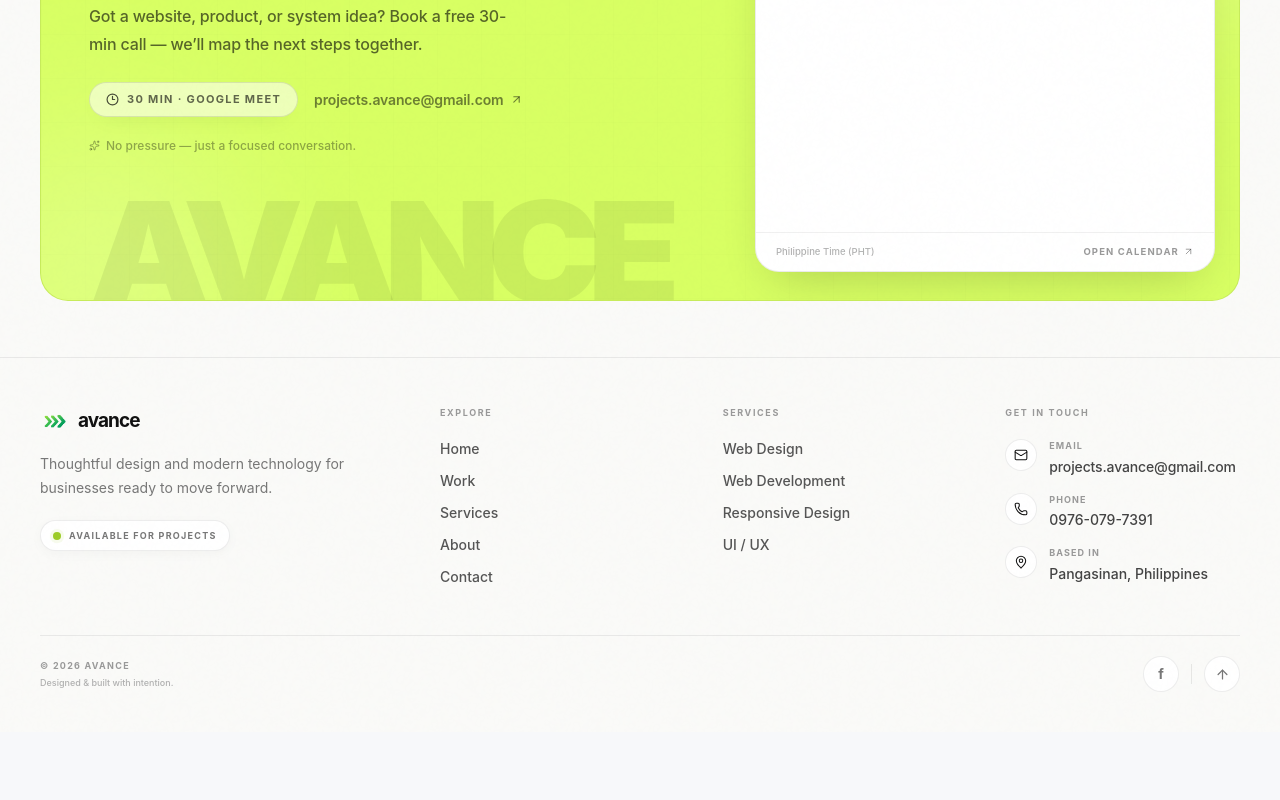
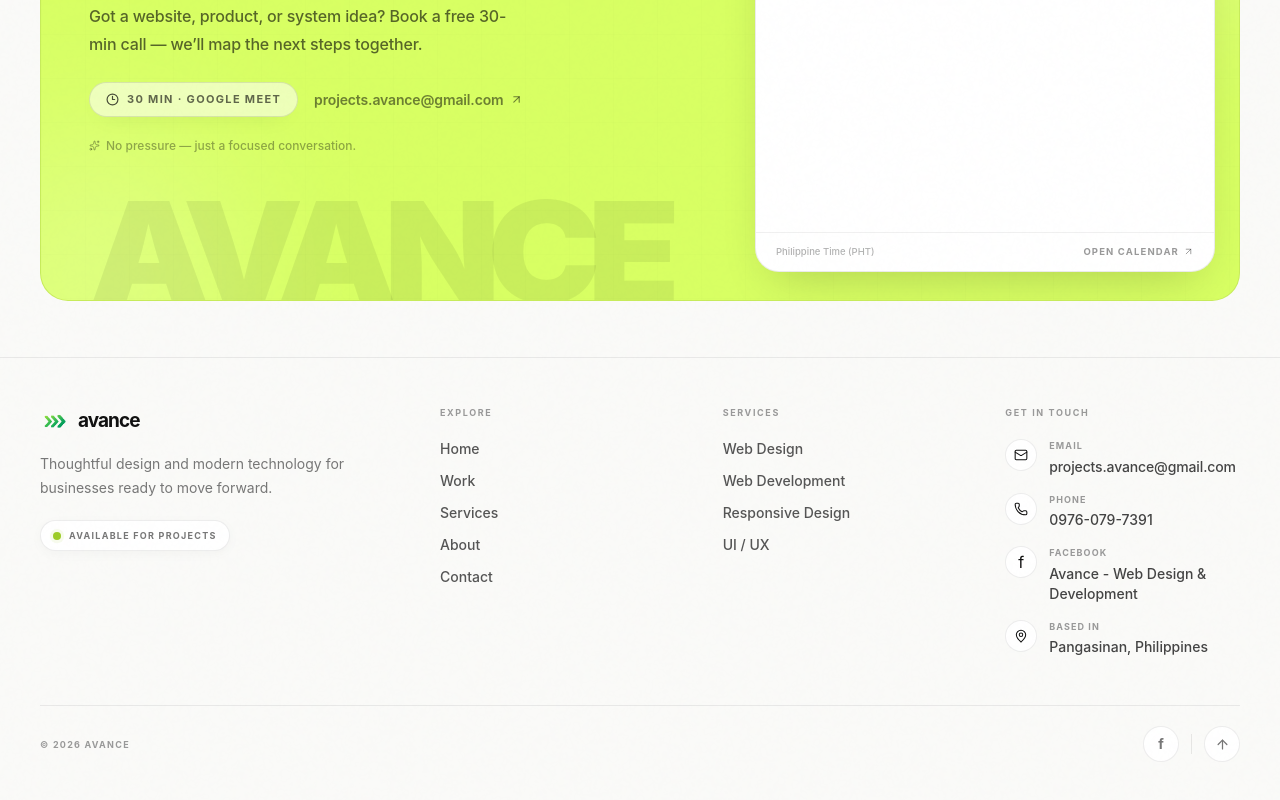
Before and after one commit to Carl-Gabrielle/Avance-Website, a React (Vite) app: page /work/architecture-portfolio in a window 1280 px wide. Shown: the part 3137-3937 px from the top of the page. Before the commit the page ends 3869 px from the top, so only its background shows below. Built offline with nearby package versions, Linux system fonts and the light colour scheme.

Commit message:
feat: udpated logo + contents

```diff
--- a/index.html
+++ b/index.html
@@ -31,7 +31,7 @@
     />
 
     <!-- Favicon -->
-<link rel="icon" type="image/png" href="/avance-favicon.png" />
+<link rel="icon" href="/avance-favicon.png" />
 <link rel="apple-touch-icon" href="/avance-favicon.png" />
 
     <!-- Open Graph -->
--- a/src/Components/Footer.jsx
+++ b/src/Components/Footer.jsx
@@ -478,6 +478,52 @@ function Footer() {
                 </span>
               </div>
 
+              {/* Avance */}
+              <div className="flex items-start gap-3">
+                <span
+                  className="
+                    grid
+                    h-8
+                    w-8
+                    shrink-0
+                    place-items-center
+                    rounded-full
+                    border
+                    border-black/[0.07]
+                    bg-white
+                  "
+                >
+                  f
+                </span>
+
+                <span>
+                  <span
+                    className="
+                      block
+                      text-[9px]
+                      font-bold
+                      uppercase
+                      tracking-[0.12em]
+                      text-[#999999]
+                    "
+                  >
+                    Facebook
+                  </span>
+
+                  <span
+                    className="
+                      mt-1
+                      block
+                      text-sm
+                      font-medium
+                      text-[#444444]
+                    "
+                  >
+                    Avance - Web Design &amp; Development
+                  </span>
+                </span>
+              </div>
+
               {/* Location */}
 
               <div className="flex items-start gap-3">
@@ -562,16 +608,6 @@ function Footer() {
                 "
               >
                 © {new Date().getFullYear()} Avance
-              </span>
-
-              <span
-                className="
-                  text-[9px]
-                  font-medium
-                  text-[#b0b0b0]
-                "
-              >
-                Designed & built with intention.
               </span>
             </motion.div>
 
--- a/src/Components/Team.jsx
+++ b/src/Components/Team.jsx
@@ -13,7 +13,7 @@ const founders = [
         "Experienced in data security, information management, and network infrastructure troubleshooting, with more than 8 years of hands-on knowledge in the field. His work focuses on using technology, enterprise solutions, and process automation to develop practical and scalable solutions for complex IT challenges. He is committed to continuous learning and helping organizations use technology to improve efficiency, security, and growth.",
       education: "Computer Engineering · University of Pangasinan – PHINMA",
       based: "Pangasinan, Philippines",
-    focus: "IT · Security · Infrastructure",
+      focus: "IT · Security · Cloud · Infrastructure",
       image: profileImage2,
     },
     {
@@ -83,16 +83,7 @@ function Team() {
           "
         />
 
-      {/* ================================================== */}
-      {/* MAIN CONTAINER */}
-      {/* ================================================== */}
-
         <div className="relative mx-auto w-full max-w-[1440px]">
-
-        {/* ================================================== */}
-        {/* HEADER */}
-        {/* ================================================== */}
-
           <motion.div
             initial={{
               opacity: 0,
@@ -199,7 +190,6 @@ function Team() {
                     ${reversed ? "lg:[direction:rtl]" : ""}
                   `}
                 >
-
                   {/* ================================================== */}
                   {/* PHOTO */}
                   {/* ================================================== */}
@@ -232,7 +222,6 @@ function Team() {
                     "
                   >
                     <div className="relative">
-
                       {/* Offset panel */}
 
                       <div
@@ -334,7 +323,6 @@ function Team() {
                       ${reversed ? "lg:pr-2" : "lg:pl-2"}
                     `}
                   >
-
                     {/* QUOTE */}
 
                     <div className="relative max-w-[650px]">
@@ -415,7 +403,7 @@ function Team() {
     className="
       mt-6
       w-full
-                      max-w-[760px]
+      max-w-[850px]
       overflow-hidden
       rounded-[16px]
       border
@@ -429,15 +417,15 @@ function Team() {
       className="
         grid
         grid-cols-1
-                        sm:grid-cols-[minmax(0,2fr)_minmax(170px,0.9fr)_minmax(210px,1.15fr)]
+        sm:grid-cols-[minmax(0,1.7fr)_minmax(170px,0.9fr)_minmax(230px,1.2fr)]
       "
     >
-
       {/* EDUCATION */}
 
       <div
         className="
           min-w-0
+          overflow-hidden
           px-4
           py-4
           sm:border-r
@@ -461,9 +449,9 @@ function Team() {
           className="
             mt-1.5
             block
-                            whitespace-nowrap
             text-[12px]
             font-medium
+            leading-5
             tracking-[-0.01em]
             text-black/65
           "
@@ -477,6 +465,7 @@ function Team() {
       <div
         className="
           min-w-0
+          overflow-hidden
           border-t
           border-black/[0.06]
           px-4
@@ -517,6 +506,7 @@ function Team() {
       <div
         className="
           min-w-0
+          overflow-hidden
           border-t
           border-black/[0.06]
           px-4
@@ -550,10 +540,8 @@ function Team() {
           {founder.focus}
         </span>
       </div>
-
     </div>
   </div>
-
                   </motion.div>
                 </div>
               );
```
Lines whose indentation alone changed are shown as unchanged.
